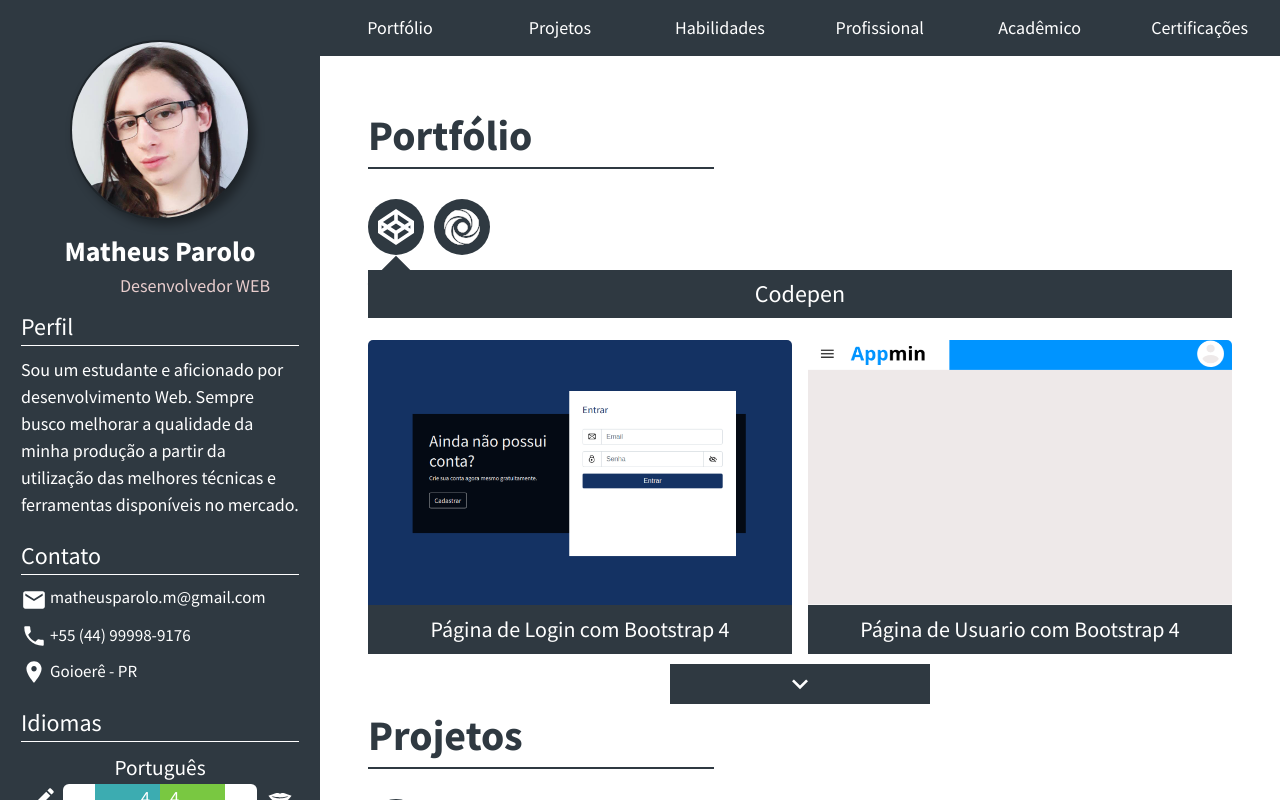
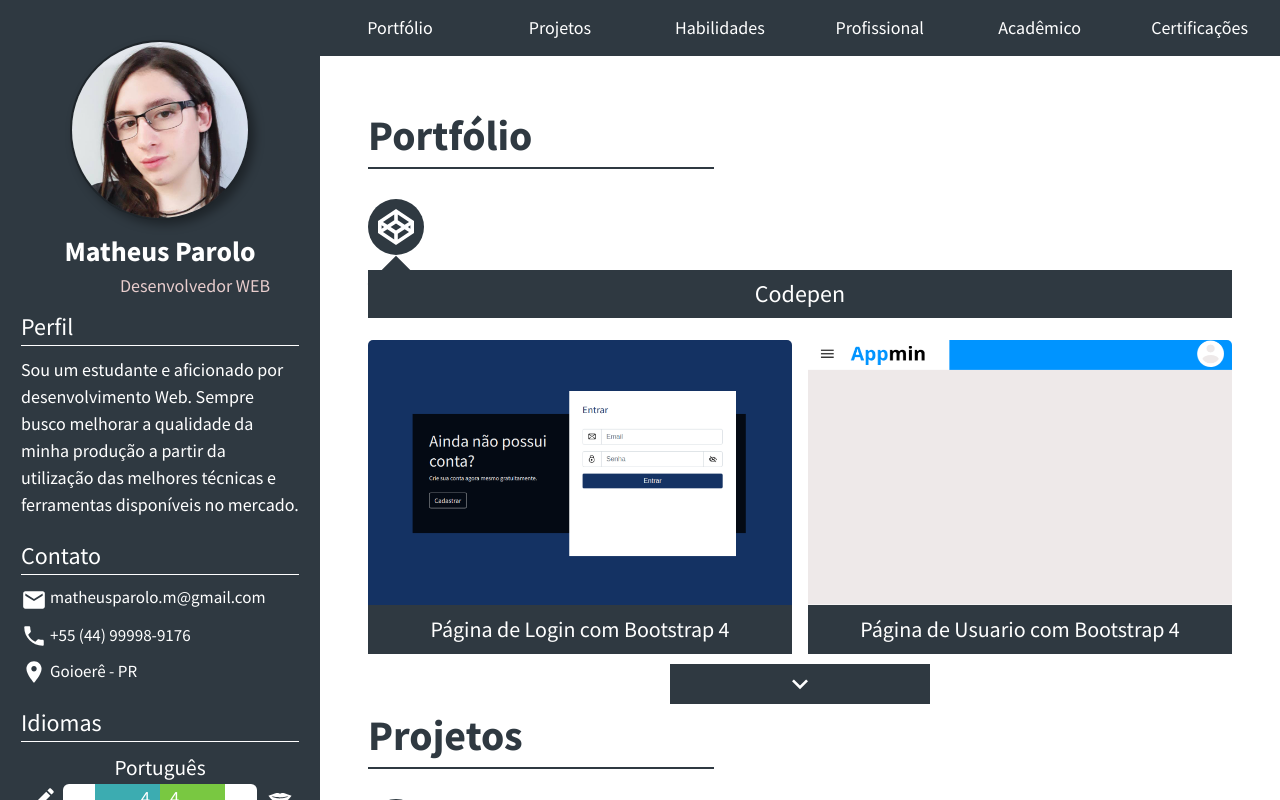
Before and after one commit to matheusparolo/matheusparolo.github.io, a plain HTML site: page index.html in a window 1280 px wide. Drawn offline with nearby package versions, Linux system fonts and the light colour scheme.

Commit message:
remove replit from portfolio options

```diff
--- a/index.html
+++ b/index.html
@@ -170,9 +170,9 @@
                         <div class="icon" data-type="box" data-target="#portfolio-box" data-identifier="codepen">
                             <img src="/assets/media/img/icons/codepen.svg" alt="Codepen">
                         </div>
-                        <div class="icon" data-type="box" data-target="#portfolio-box" data-action="move" data-identifier="replit">
+                        <!--<div class="icon" data-type="box" data-target="#portfolio-box" data-action="move" data-identifier="replit">
                             <img src="/assets/media/img/icons/repl.svg" alt="Repl.it">
-                        </div>
+                        </div>-->
                         <div class="box" id="portfolio-box"></div>
 
                     </div>
```
Also changed, not shown: assets/js/dist/master.js.
